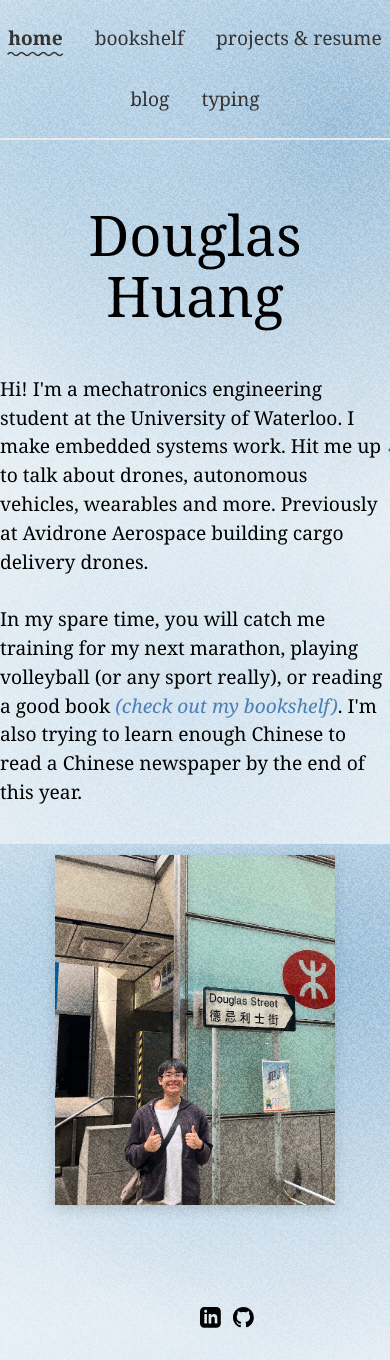
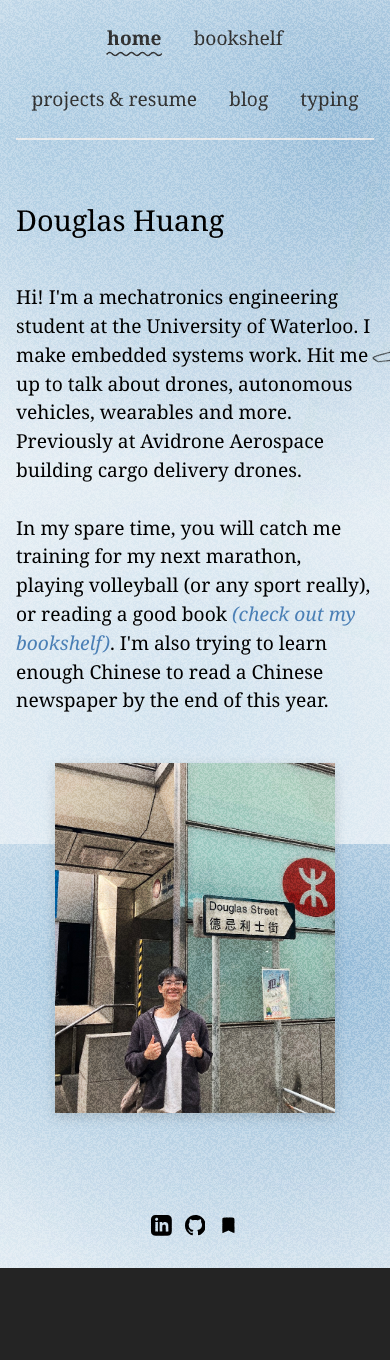
Before and after one commit to douglashuangg/personal_website2.0, a React (Vite) app: page / in a window 390 px wide. After the commit the page ends 1268 px from the top, so only its background shows below. Built offline with nearby package versions, Linux system fonts and the light colour scheme.

Commit message:
- update mobile ui

```diff
--- a/src/components/Layout.jsx
+++ b/src/components/Layout.jsx
@@ -7,6 +7,8 @@ function Layout({ title, titleSize, children }) {
       flexDirection: 'column',
       minHeight: '100vh',
       width: '100%',
+      padding: '0 clamp(1rem, 4vw, 2rem)',
+      boxSizing: 'border-box',
     }}>
       {/* Main content area */}
       <div style={{
@@ -38,7 +40,7 @@ function Layout({ title, titleSize, children }) {
         <div style={{
           maxWidth: '100%',
           width: '100%',
-          padding: '0 2rem',
+          padding: '0 clamp(1rem, 5vw, 2rem)',
           display: 'flex',
           justifyContent: 'center',
           alignItems: 'flex-start'
@@ -76,8 +78,10 @@ function Layout({ title, titleSize, children }) {
           display: 'flex',
           justifyContent: 'center',
           padding: '2rem',
-          width: '100%',
-          marginTop: 'auto'
+          width: '100vw',
+          marginLeft: 'calc(-1 * clamp(1rem, 4vw, 2rem))',
+          marginTop: 'auto',
+          boxSizing: 'border-box',
         }}>
           <div style={{
             display: 'flex',
@@ -89,6 +93,9 @@ function Layout({ title, titleSize, children }) {
             <a href="https://github.com/douglashuangg" target="_blank" rel="noopener noreferrer" style={{ color: '#000', textDecoration: 'none', display: 'flex', alignItems: 'center' }} aria-label="GitHub">
               <svg width="1.3em" height="1.3em" viewBox="0 0 24 24" fill="currentColor"><path d="M12 0c-6.626 0-12 5.373-12 12 0 5.302 3.438 9.8 8.207 11.387.599.111.793-.261.793-.577v-2.234c-3.338.726-4.033-1.416-4.033-1.416-.546-1.387-1.333-1.756-1.333-1.756-1.089-.745.083-.729.083-.729 1.205.084 1.839 1.237 1.839 1.237 1.07 1.834 2.807 1.304 3.492.997.107-.775.418-1.305.762-1.604-2.665-.305-5.467-1.334-5.467-5.931 0-1.311.469-2.381 1.236-3.221-.124-.303-.535-1.524.117-3.176 0 0 1.008-.322 3.301 1.23.957-.266 1.983-.399 3.003-.404 1.02.005 2.047.138 3.006.404 2.291-1.552 3.297-1.23 3.297-1.23.653 1.653.242 2.874.118 3.176.77.84 1.235 1.911 1.235 3.221 0 4.609-2.807 5.624-5.479 5.921.43.372.823 1.102.823 2.222v3.293c0 .319.192.694.801.576 4.765-1.589 8.199-6.086 8.199-11.386 0-6.627-5.373-12-12-12z"/></svg>
             </a>
+            <a href="https://curius.app/douglas-huang" target="_blank" rel="noopener noreferrer" style={{ color: '#000', textDecoration: 'none', display: 'flex', alignItems: 'center' }} aria-label="Curius">
+              <svg width="1.3em" height="1.3em" viewBox="0 0 24 24" fill="currentColor"><path d="M17 3H7c-1.1 0-2 .9-2 2v16l7-3 7 3V5c0-1.1-.9-2-2-2z"/></svg>
+            </a>
           </div>
         </footer>
       )}
--- a/src/index.css
+++ b/src/index.css
@@ -97,3 +97,10 @@ button:focus,
 button:focus-visible {
   outline: 4px auto -webkit-focus-ring-color;
 }
+
+/* Mobile responsive styles */
+@media (max-width: 768px) {
+  h1 {
+    font-size: 1.8em !important;
+  }
+}
--- a/src/pages/SchoolNotes.jsx
+++ b/src/pages/SchoolNotes.jsx
@@ -46,6 +46,8 @@ function SchoolNotes() {
       flexDirection: 'column',
       minHeight: '100vh',
       width: '100%',
+      padding: '0 clamp(1rem, 4vw, 2rem)',
+      boxSizing: 'border-box',
     }}>
       {/* Navigation */}
       <div style={{
@@ -67,14 +69,16 @@ function SchoolNotes() {
       {/* Main area: sidebar + content */}
       <div style={{
         display: 'flex',
+        flexWrap: 'wrap',
         flex: 1,
         width: '100%',
       }}>
         {/* Left sidebar */}
         <div style={{
           width: '280px',
+          minWidth: '200px',
           flexShrink: 0,
-          padding: '0 1.5rem',
+          padding: '0 clamp(1rem, 3vw, 1.5rem)',
           borderRight: '1px solid #eaeaea',
           textAlign: 'left',
         }}>
@@ -153,7 +157,8 @@ function SchoolNotes() {
         {/* Center content */}
         <div style={{
           flex: 1,
-          padding: '0 3rem',
+          minWidth: 0,
+          padding: '0 clamp(1rem, 5vw, 3rem)',
           maxWidth: '800px',
           textAlign: 'left',
         }}>
```
